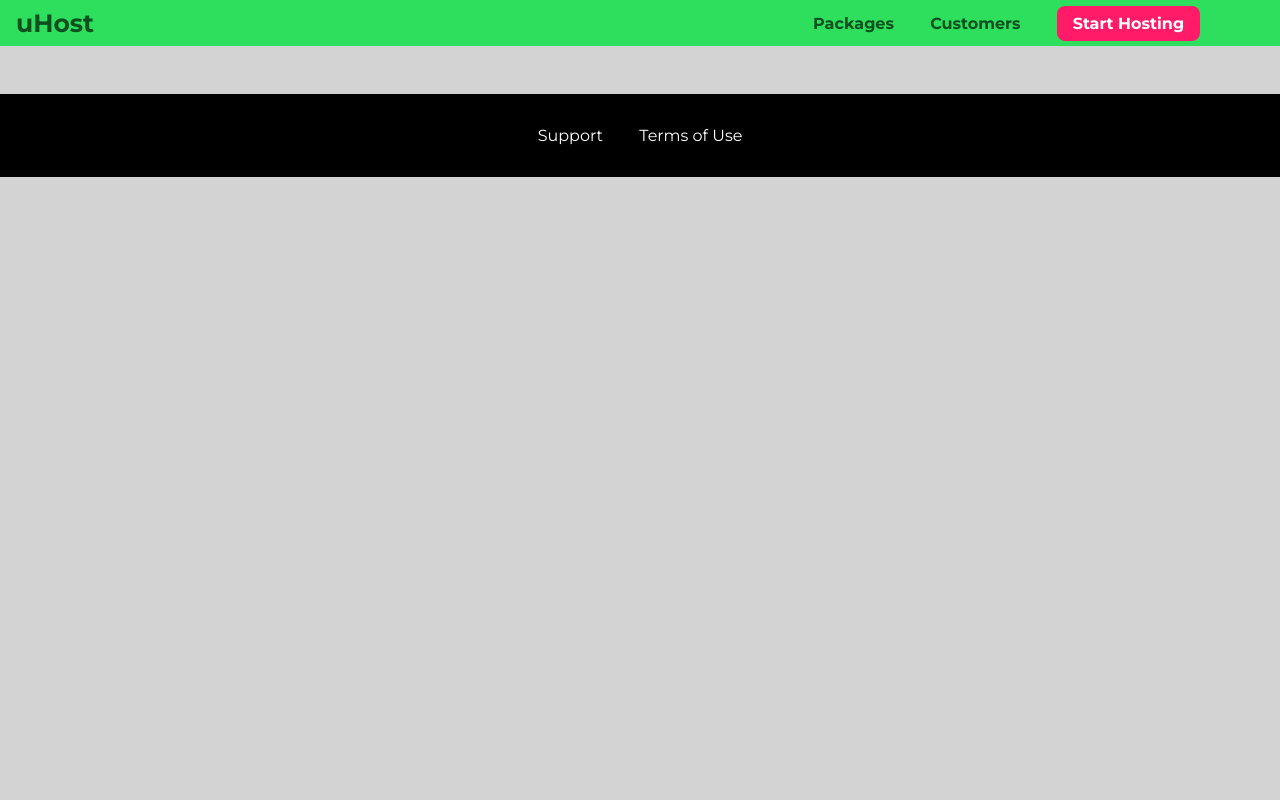
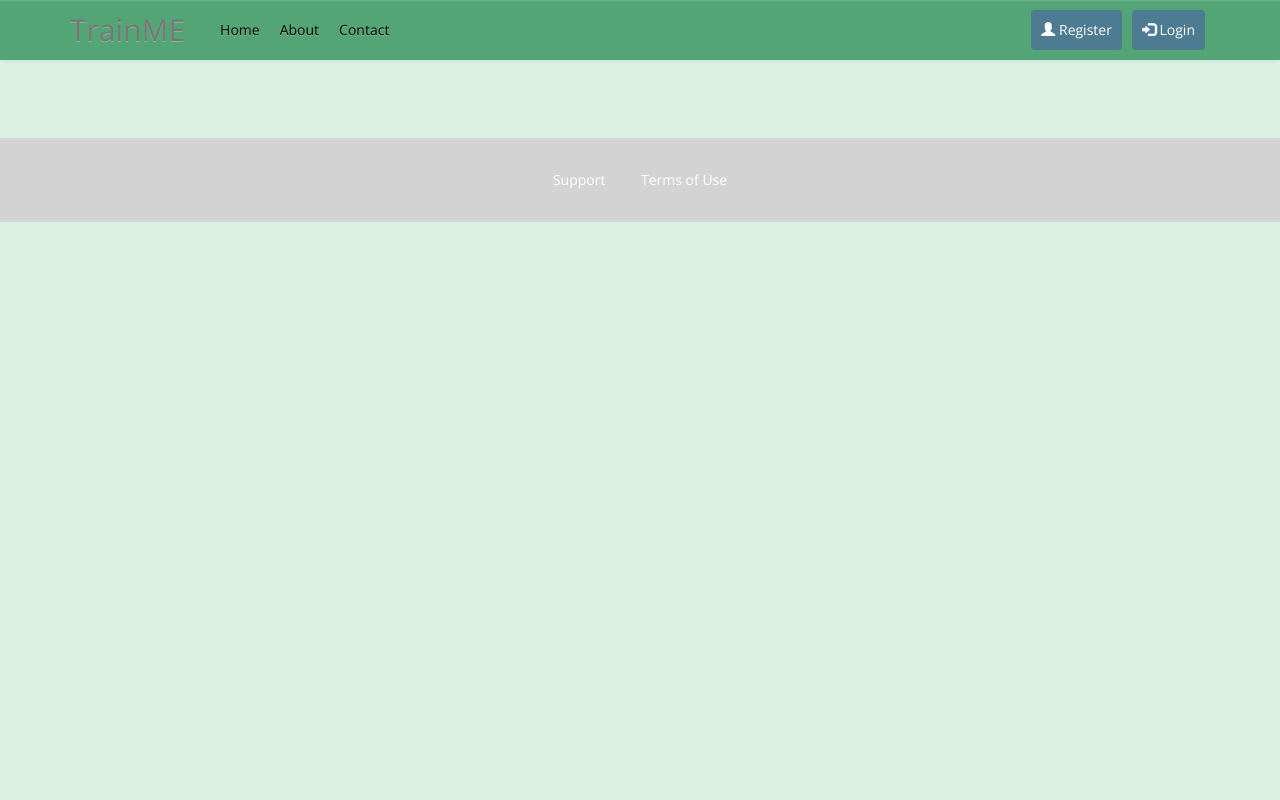
Before and after one commit to Wannesvp/Sport-Club, a Django app: template Club/home/templates/home/view_trainings.html in a window 1280 px wide. Run offline with Django 3.2, Linux system fonts and the light colour scheme; the template is opened without the code that fills it, so the values that code supplies are empty; some libraries are stand-ins or nearby versions.

Commit message:
visual update. code from trainme app

```diff
--- a/Club/home/static/home/css/shared.css
+++ b/Club/home/static/home/css/shared.css
@@ -27,7 +27,7 @@ body {
 
 .main-nav {
     display: inline-block;
-    width: calc(100% - 90px);
+    width: calc(100% - 500px);
     text-align: right;
     vertical-align: middle;
 }
--- /dev/null
+++ b/Club/home/static/home/css/stylesheet.css
@@ -0,0 +1,204 @@
+body{
+  background-color: #DAF1E4 ; /*grey  ; */
+  /*  #8CDD81; */
+  /* background-color:rgb(102,204,146); */
+  /* background-color: rgb(46,139,87); */
+  font-family:'Open Sans', serif!important;
+}
+
+/* navbar */
+/* change background color and adjust radius of edges*/
+/* !!very important to include when useing bootstrap theme CDN !! otherwise change of color won't work */
+.navbar{
+    background-image: none;
+}
+
+.navbar-default{
+  background-color: #53A576 ; /* rgb(46,139,87); */
+  border-radius:0px;
+  border: 0px;
+}
+
+/* change linsk of the navbar to black color instead of blue */
+.navbar-custom .navbar-nav>li>a {
+    color: black;
+}
+
+/* change height of nabvar-brand*/
+.navbar-brand {
+  padding-right:25px;
+  height: 60px;
+  line-height: 30px;
+  color:black;
+  font-size:30px;
+}
+
+/* change color of navbar text - normally this is a image file */
+.navbar-default .navbar-brand:hover {
+    color: black;
+}
+
+.navbar-brand:hover:focus{
+  color:black;
+}
+
+.navbar-brand:visited{
+  color:black;
+}
+
+/* change height of the navbar */
+.navbar-nav {
+  padding-top: 5px;
+}
+
+/* change height of the li of the navbar */
+.navbar-custom>li>a{
+  padding:0px 10px;
+  line-height: 50px;
+  color:black;
+}
+
+.navbar-right>li>a{
+   padding:5px;
+}
+
+/* remove standard bootstrap change of backgroundcolor during hover*/
+ul.nav li a:hover, ul.nav li a:active,  ul.nav li a:focus {
+  background-color: #53A576;  /* rgb(46,139,87); */
+}
+
+/* remove the line when in focus and active */
+.btn-header{
+ border:0px solid transparent; /* this was 1px earlier */
+ background-color: #4D7C92; /* rgb(46,98,138); */
+ color:white;
+ padding:10px;
+}
+
+.btn-header:hover{
+  background-color: white;
+  color: #4D7C92; /* rgb(46,98,138); */
+}
+
+.btn-header:focus{
+  border:0px solid transparent;
+  outline:none;
+  background-color: #4D7C92; /* rgb(46,98,138); */
+  color:white;
+}
+
+.btn:active:focus, .btn:focus {
+    outline: none;
+    outline-offset: 0px;
+}
+
+
+/* */ /* */ /**/ /**/
+/* main content */
+/* side navigator styling */
+.side-nav{
+  background-color:#ADC8D5;
+  border-radius:5px;
+  padding-top:10px;
+}
+
+/* profile content styling*/
+.profile-content{
+  background-color:#ADC8D5;
+  border-radius:5px;
+}
+
+#profile-picture{
+  margin-top:13px;
+}
+
+.profile-tab{
+  background-color:#4F7C92;
+  border-radius: 5px;
+}
+
+/* styling van link which contains the li*/
+.profile-tab a{
+  text-decoration: none;
+  color:black;
+  text-align:center;
+}
+
+/* remove bullet points from ul*/
+ul.tab{
+  margin: 0;
+  padding: 0;
+  list-style-type: none;
+}
+
+/* adjust height of tab */
+.tab li {
+  line-height: 40px;
+  border-radius:5px;
+}
+
+.tab li:hover{
+  background-color:#194A61;
+  color: white;
+}
+
+.tab li:active{
+  background-color:#021F2D;
+}
+
+/* style the tab-content */
+.profile-tab-content{
+  background-color:#799EB0;
+  padding-left:20px;
+  border-radius:5px;
+}
+
+.tabcontent {
+    display: none;
+}
+
+.tab .active{
+  background-color:#194A61;
+}
+
+.main-footer {
+  background: lightgray;
+  padding: 32px;
+  margin-top: 48px;
+}
+
+.main-footer__links {
+  list-style: none;
+  margin: 0px;
+  padding: 0px;
+  text-align: center;
+}
+
+.main-footer__link {
+  display: inline-block;
+  margin: 0 16px;
+}
+
+.main-footer__link a {
+  color: white;
+  text-decoration: none;
+}
+
+.main-footer__link a:hover,
+.main-footer__link a:active {
+  color: #ccc;
+}
+
+.training__items {
+  list-style: none;
+}
+
+.training__item {
+  display: inline-block;
+  width: 15%;
+  height: 150px;
+  background: #ccc;
+  margin: 10px;
+  padding: 10px;
+  text-align: center;
+}
--- /dev/null
+++ b/Club/home/templates/home/base.html
@@ -0,0 +1,77 @@
+{% load static %}
+
+<html>
+<head>
+  <meta charset="utf-8">
+  <meta name="viewport" content="width=device-width, initial-scale=1">
+  <title>{% block title %}{% endblock title %}</title>
+  <!-- Latest compiled and minified CSS -->
+  <link rel="stylesheet" href="https://maxcdn.bootstrapcdn.com/bootstrap/3.3.7/css/bootstrap.min.css"
+  integrity="sha384-BVYiiSIFeK1dGmJRAkycuHAHRg32OmUcww7on3RYdg4Va+PmSTsz/K68vbdEjh4u" crossorigin="anonymous">
+  <!-- Optional theme -->
+  <link rel="stylesheet" href="https://maxcdn.bootstrapcdn.com/bootstrap/3.3.7/css/bootstrap-theme.min.css"
+  integrity="sha384-rHyoN1iRsVXV4nD0JutlnGaslCJuC7uwjduW9SVrLvRYooPp2bWYgmgJQIXwl/Sp" crossorigin="anonymous">
+  <!-- Open Sans font-->
+  <link href="https://fonts.googleapis.com/css?family=Open+Sans" rel="stylesheet">
+  <!-- My own css file -->
+  <link rel="stylesheet" href="{% static "home/css/stylesheet.css" %}">
+
+  {% block headerLinks %}
+  {% endblock headerLinks%}
+
+  {% block headerJS %}
+  {% endblock headerJS %}
+
+</head>
+<body>
+<nav class="navbar navbar-default navbar-custom">
+    <div class="container">
+        <!-- Logo -->
+        <div class="navbar-header">
+            <button type="button" class="navbar-toggle" data-toggle="collapse" data-target="#navbar">
+                <span class="sr-only">Toggle navigation</span>
+                <span class="icon-bar"></span>
+                <span class="icon-bar"></span>
+                <span class="icon-bar"></span>
+            </button>
+            <a href="#" class="navbar-brand navbar-brand-custom">TrainME</a>
+        </div>
+        <div class="collapse navbar-collapse" id="navbar">
+            <ul class="nav navbar-nav navbar-custom">
+                <li class=""><a href="">Home</a></li>
+                <li><a href="">About</a></li>
+                <li><a href="">Contact</a></li>
+            </ul>
+            <ul class="nav navbar-nav navbar-right hidden-xs">
+                <li><a href="register.html"><button type="button" class="btn btn-header"><span class="glyphicon glyphicon-user"></span> Register</button></a></li>
+                <li><a href="profile.html"><button type="button" class="btn btn-header"><span class="glyphicon glyphicon-log-in"></span> Login</button></a></li>
+            </ul>
+        </div>
+    </div>
+</nav>
+
+
+{% block content %}
+{% endblock content %}
+
+{% block footer %}
+<footer class="main-footer">
+    <nav>
+        <ul class="main-footer__links">
+            <li class="main-footer__link">
+                <a href="#">Support</a>
+            </li>
+            <li class="main-footer__link">
+                <a href="#">Terms of Use</a>
+            </li>
+        </ul>
+    </nav>
+</footer>
+{% endblock footer %}
+
+<!-- Latest compiled and minified Jquery (necessary for bootstrap)-->
+<script src="https://ajax.googleapis.com/ajax/libs/jquery/2.1.3/jquery.min.js"></script>
+<!-- Latest compiled and minified JavaScript for Bootstrap-->
+<script src="https://maxcdn.bootstrapcdn.com/bootstrap/3.3.7/js/bootstrap.min.js" integrity="sha384-Tc5IQib027qvyjSMfHjOMaLkfuWVxZxUPnCJA7l2mCWNIpG9mGCD8wGNIcPD7Txa" crossorigin="anonymous"></script>
+</body>
+</html>
--- a/Club/home/templates/home/view_trainings.html
+++ b/Club/home/templates/home/view_trainings.html
@@ -1,55 +1,16 @@
+{% extends "home/base.html" %}
 {% load static %}
 
-<html lang="en">
-    <head>
-        <meta charset="UTF-8">
-        <meta http-equiv="X-UA-Compatible" content="ie=edge">
-        <title>uHost</title>
-        <link href="https://fonts.googleapis.com/css?family=Anton" rel="stylesheet">
-        <link href="https://fonts.googleapis.com/css?family=Montserrat:400,700" rel="stylesheet">
-        <link rel="stylesheet" href="{% static "home/css/shared.css" %}">
-        <link rel="stylesheet" href="{% static "home/css/main.css" %}">
-    </head>
+{% block title %} All trainings {% endblock title %}
 
-    <body>
-        <header class="main-header">
-            <div>
-                <a href="index.html" class="main-header__brand">
-                    uHost
-                </a>
-            </div>
-            <nav class="main-nav">
-                <ul class="main-nav__items">
-                    <li class="main-nav__item">
-                        <a href="packages/index.html">Packages</a>
-                    </li>
-                    <li class="main-nav__item">
-                        <a href="customers/index.html">Customers</a>
-                    </li>
-                    <li class="main-nav__item main-nav__item--cta">
-                        <a href="start-hosting/index.html">Start Hosting</a>
-                    </li>
-                </ul>
-            </nav>
-        </header>
-        <main>
-            <ul>
-                {% for training in trainings %}
-                    <a href="/training-detail/{{training.id}}/"><li>{{ training }}</li></a>
-                {% endfor %}
-            </ul>
-        </main>
-        <footer class="main-footer">
-            <nav>
-                <ul class="main-footer__links">
-                    <li class="main-footer__link">
-                        <a href="#">Support</a>
-                    </li>
-                    <li class="main-footer__link">
-                        <a href="#">Terms of Use</a>
-                    </li>
-                </ul>
-            </nav>
-        </footer>
-    </body>
-</html>
+{% block content %}
+
+<div class="container">
+    <ul>
+        {% for training in trainings %}
+            <a href="/training-detail/{{training.id}}/"><li>{{ training }}</li></a>
+        {% endfor %}
+    </ul>
+</div>
+
+{% endblock content %}
```
Also changed, not shown: Club/home/templates/home/calendar.html (+11 -29 lines), Club/home/templates/home/view_training.html (+10 -47 lines), Club/home/templates/home/view_training_old.html (deleted, +0 -92 lines).
